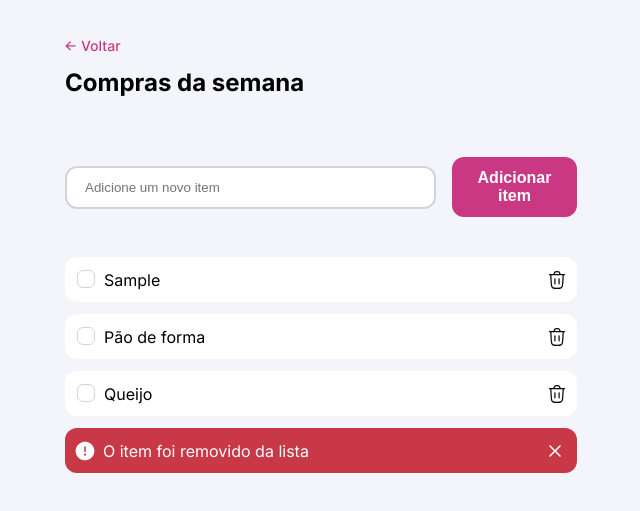
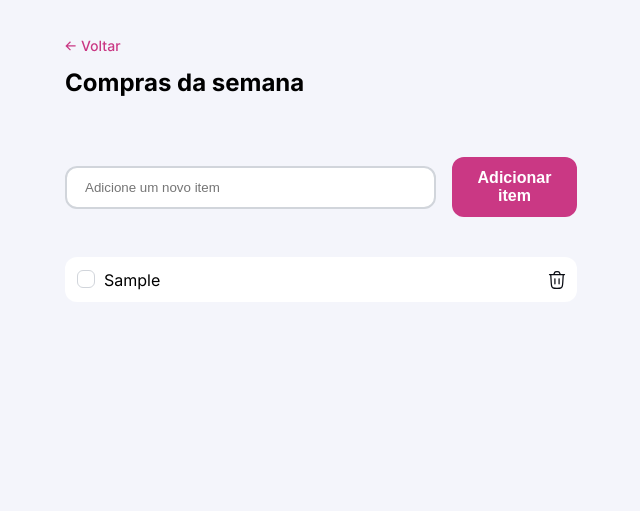
Before and after one commit to Guithentges/Lista-de-compras, a plain HTML site: page index.html in a window 1280 px wide. Both pictures are taken after typing "Sample" into the empty fields and a click on the button "Adicionar item". Shown: the part 87-598 px from the top of the page, without its empty margins (319-959 px from the left). Drawn offline with Linux system fonts and the light colour scheme.

Commit message:
js-finalizado

```diff
--- a/index.html
+++ b/index.html
@@ -25,20 +25,6 @@
             <button id="submit" type="submit">Adicionar item</button>
         </div>
         <div class="list">
-            <div class="list-item">
-                <div class="item">
-                    <input type="checkbox" name="item" class="checkbox">
-                    <label>Pão de forma</label>
-                </div>
-                <button class="exclude"></button>
-            </div>
-            <div class="list-item">
-                <div class="item">
-                    <input type="checkbox" name="item" class="checkbox">
-                    <label>Queijo</label>
-                </div>
-                <button class="exclude"></button>
-            </div>
             <div id="list-footer" class="list-footer">
                 <div class="item">
                     <img src="assets/warning-circle.svg" alt="">
--- a/scripts.js
+++ b/scripts.js
@@ -3,9 +3,11 @@ const excludeFooter = document.querySelector(".exclude-2")
 const listFooter = document.getElementById("list-footer")
 const form = document.querySelector("form")
 const list = document.querySelector(".list")
-let hide = document.getElementsByClassName("exclude")
+let exclude = document.querySelector(".exclude")
 const submit = document.getElementById("submit")
 
+
+listFooter.classList.add("no-appear")
 input.addEventListener("input", () => {
 })
 excludeFooter.addEventListener("click", (event) => {
@@ -37,10 +39,11 @@ submit.addEventListener("click", (event) => {
     let exclude = document.createElement("button")
     exclude.classList.add("exclude")
     listItem.append(exclude)
+    listFooter.classList.add("no-appear")
+    exclude.addEventListener("click", () => {
+        listItem.remove();
+        listFooter.classList.remove("no-appear")
+    });
 
     input.value = ""
 })
-
-hide.addEventListener("click", (event) => {
-    event.preventDefault()
-})
```
